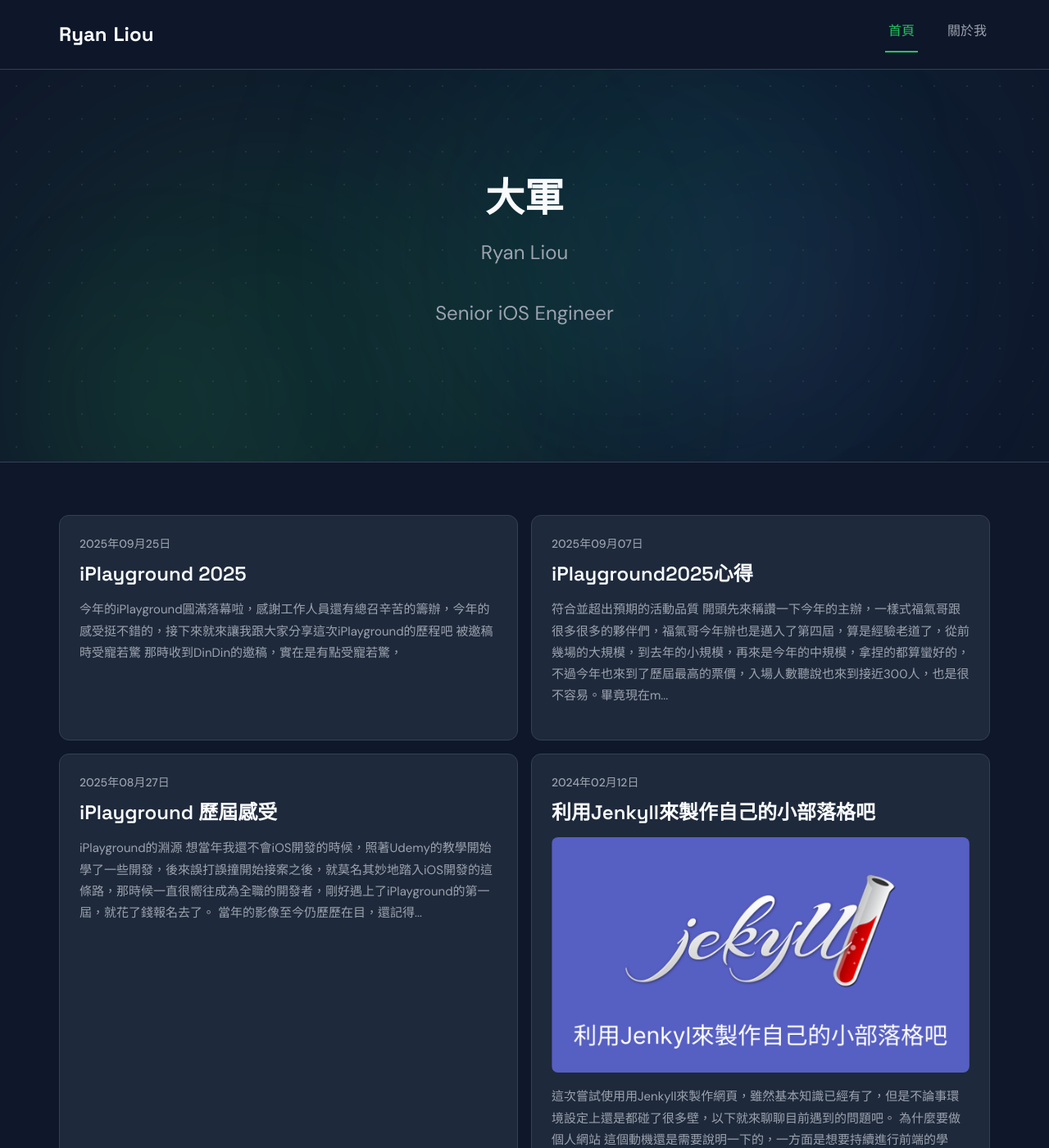
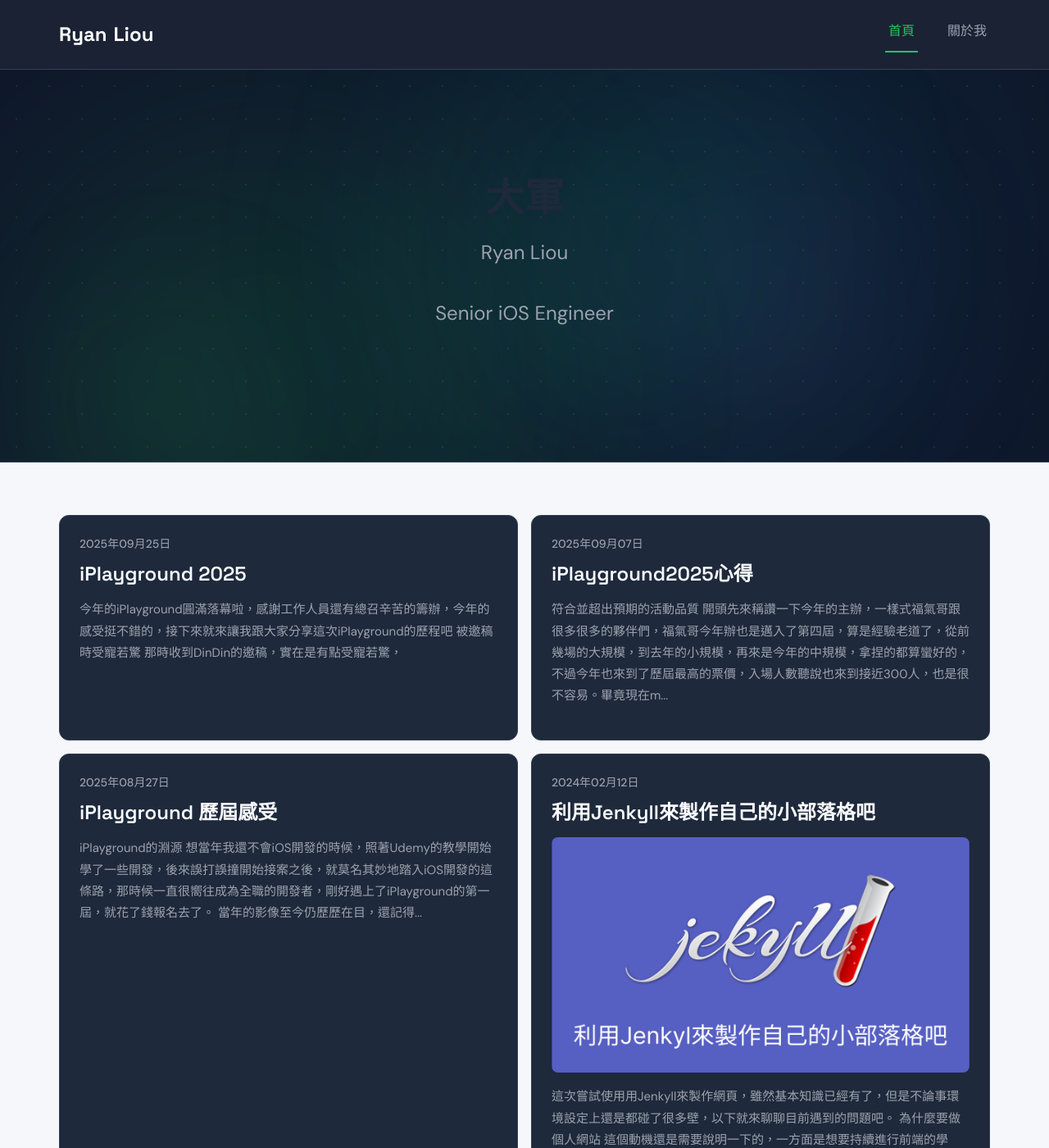
Before and after one commit to danny80916kimo/ryanliouWebsite, a Jekyll site: the page built from docs/index.markdown, in a window 1280 px wide and 1400 px high. Shown: the whole window at 82% size. Built offline with Jekyll 4.4.1, drawn with Linux system fonts in a browser that asks for light colours.

Commit message:
feat: migrate base styles to CSS variables
- Updated body, headings to use --color-text-primary
- Updated background to use --color-bg-primary/secondary
- Updated links, focus states to use --color-cta
- Updated code blocks to use CSS variables
- Updated selection and skip-to-main styles

Co-Authored-By: Claude Sonnet 4.5 <noreply@anthropic.com>

```diff
--- a/docs/_sass/_base.scss
+++ b/docs/_sass/_base.scss
@@ -11,8 +11,8 @@
   left: -9999px;
   z-index: 999;
   padding: $space-md $space-lg;
-  background: $color-cta;
-  color: $color-background;
+  background: var(--color-cta);
+  color: var(--color-bg-primary);
   text-decoration: none;
   font-weight: 600;
   border-radius: $radius-md;
@@ -20,7 +20,7 @@
   &:focus {
     left: $space-md;
     top: $space-md;
-    outline: 2px solid $color-text;
+    outline: 2px solid var(--color-text-primary);
     outline-offset: 2px;
   }
 }
@@ -38,8 +38,8 @@ body {
   font-family: $font-body;
   font-size: $font-size-base;
   line-height: $line-height-normal;
-  color: $color-text;
-  background-color: $color-background;
+  color: var(--color-text-primary);
+  background-color: var(--color-bg-primary);
   -webkit-font-smoothing: antialiased;
   -moz-osx-font-smoothing: grayscale;
 }
@@ -49,7 +49,7 @@ h1, h2, h3, h4, h5, h6 {
   font-family: $font-heading;
   font-weight: 600;
   line-height: $line-height-tight;
-  color: $color-text;
+  color: var(--color-text-primary);
   margin-bottom: $space-md;
 }
 
@@ -87,7 +87,7 @@ p {
 }
 
 a {
-  color: $color-cta;
+  color: var(--color-cta);
   text-decoration: none;
 
   &:hover {
@@ -95,7 +95,7 @@ a {
   }
 
   &:focus-visible {
-    outline: 2px solid $color-cta;
+    outline: 2px solid var(--color-cta);
     outline-offset: 2px;
     border-radius: $radius-sm;
   }
@@ -105,14 +105,14 @@ a {
 code {
   font-family: $font-code;
   font-size: $font-size-sm;
-  background: $color-primary;
+  background: var(--color-bg-secondary);
   padding: 2px 6px;
   border-radius: $radius-sm;
-  color: $color-cta;
+  color: var(--color-cta);
 }
 
 pre {
-  background: $color-primary;
+  background: var(--color-bg-secondary);
   padding: $space-lg;
   border-radius: $radius-lg;
   overflow-x: auto;
@@ -143,13 +143,13 @@ li {
 
 // Selection
 ::selection {
-  background: $color-cta;
-  color: $color-background;
+  background: var(--color-cta);
+  color: var(--color-bg-primary);
 }
 
 // Focus visible
 :focus-visible {
-  outline: 2px solid $color-cta;
+  outline: 2px solid var(--color-cta);
   outline-offset: 2px;
 }
 
```
